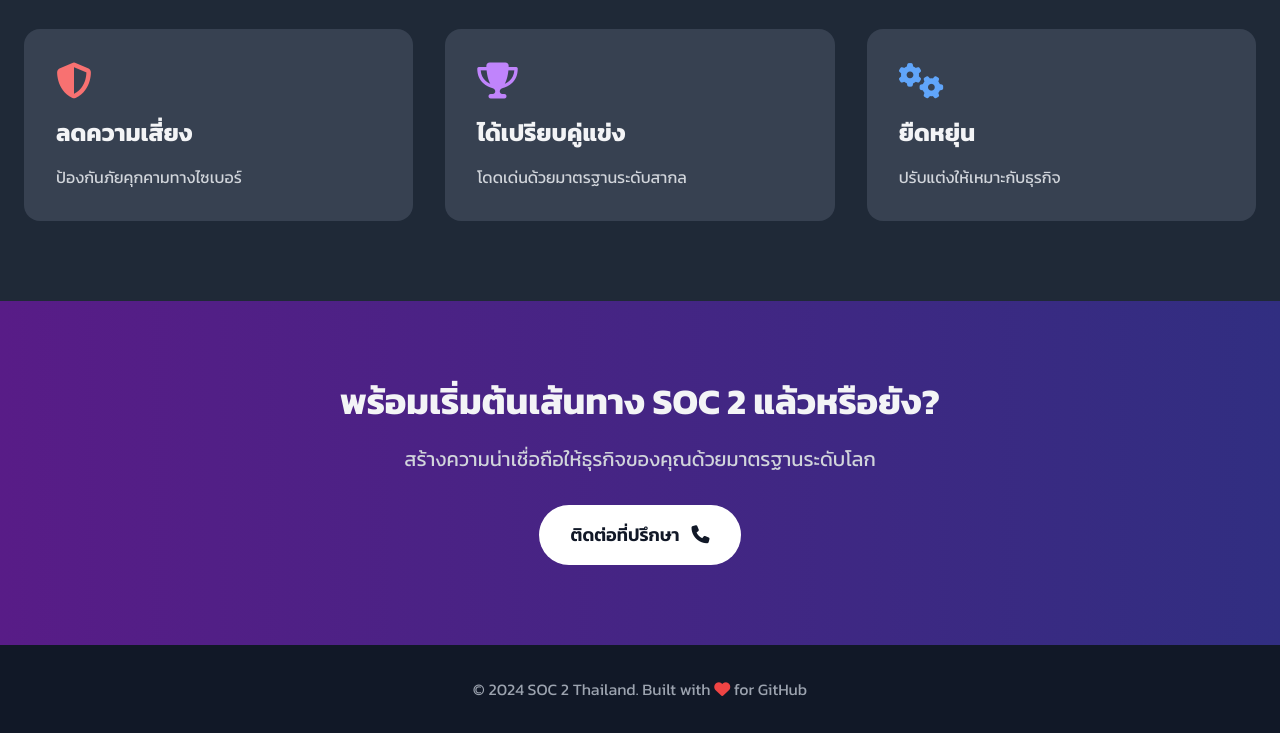
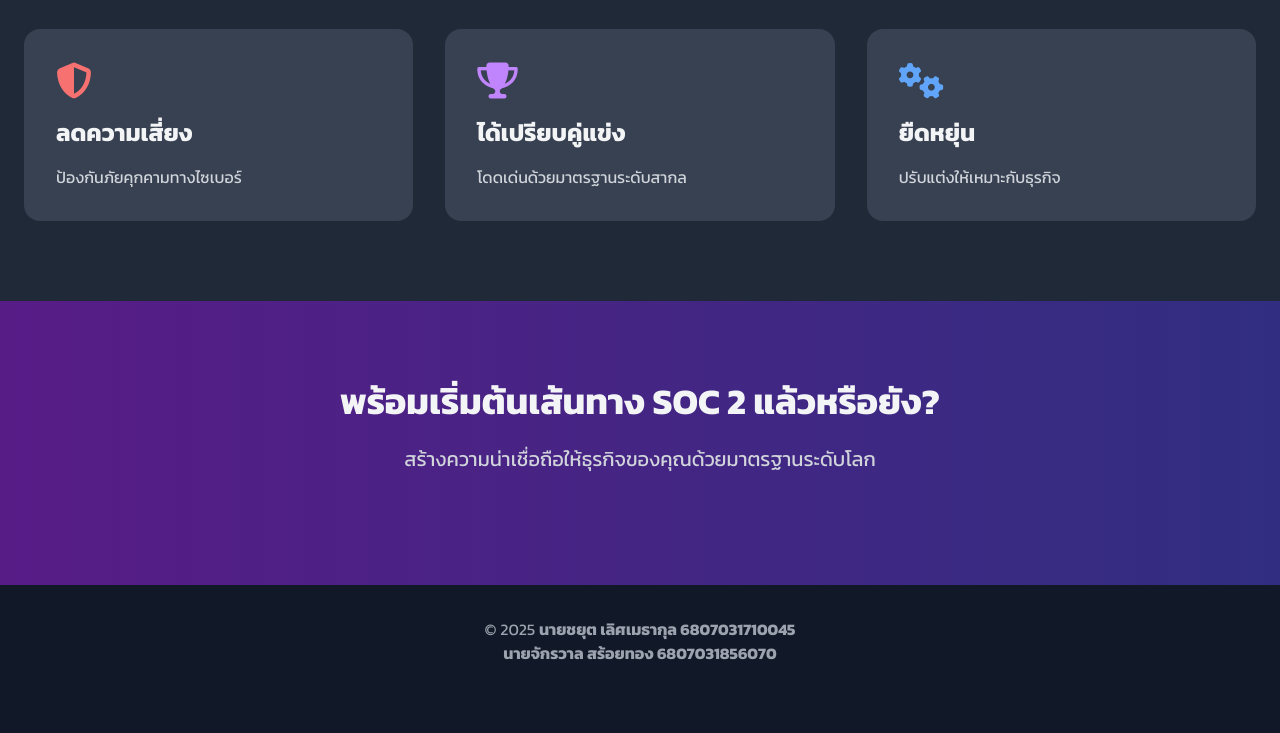
Before and after one commit to engineer-2548/conclusion-soc2, a plain HTML site: page index.html in a window 1280 px wide. Shown: the part 2267-3000 px from the top of the page. After the commit the page ends 2964 px from the top, so only its background shows below. Drawn offline with nearby package versions, Linux system fonts and the light colour scheme.

Commit message:
Update index.html

```diff
--- a/index.html
+++ b/index.html
@@ -263,15 +263,13 @@
         <div class="container mx-auto px-6 text-center">
             <h2 class="text-4xl font-bold mb-6">พร้อมเริ่มต้นเส้นทาง SOC 2 แล้วหรือยัง?</h2>
             <p class="text-xl text-gray-300 mb-8">สร้างความน่าเชื่อถือให้ธุรกิจของคุณด้วยมาตรฐานระดับโลก</p>
-            <button class="bg-white text-gray-900 px-8 py-4 rounded-full text-lg font-semibold hover:bg-gray-100 transition-all duration-300 transform hover:scale-105">
-                ติดต่อที่ปรึกษา <i class="fas fa-phone ml-2"></i>
-            </button>
         </div>
     </section>
 
     <!-- Footer -->
     <footer class="py-8 bg-gray-900 text-center text-gray-400">
-        <p>&copy; 2024 SOC 2 Thailand. Built with <i class="fas fa-heart text-red-500"></i> for GitHub</p>
+        <p>&copy; 2025 <strong>นายชยุต เลิศเมธากุล 6807031710045</strong></p>
+        <p><strong>นายจักรวาล สร้อยทอง 6807031856070</strong></p>
     </footer>
 
     <script>
```
